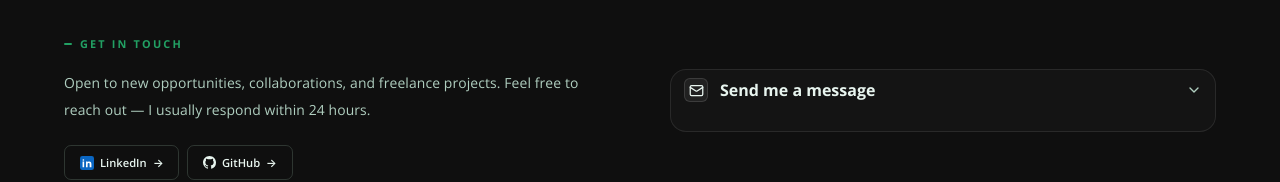
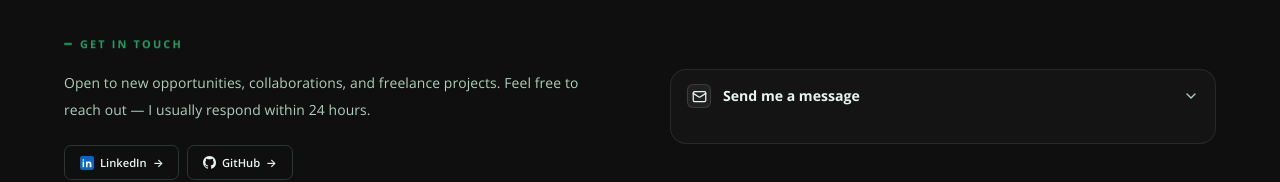
Before and after one commit to kthakur50/portfolio-react, a React (Vite) app: page / in a window 1280 px wide. Shown: the part 3801-3983 px from the top of the page. Built offline with nearby package versions, Linux system fonts and the light colour scheme; a web font is replaced by a local one.

Commit message:
Update Skill Logo

```diff
--- a/src/styles/main.css
+++ b/src/styles/main.css
@@ -1362,7 +1362,7 @@ body.light .c-message-box {
  justify-content: flex-start;
  gap: 12px;
  width: 100%;
- padding: 8px 13px;
+ padding: 14px 16px;
  border: none;
  background: transparent;
  color: var(--tx);
@@ -1370,7 +1370,7 @@ body.light .c-message-box {
  cursor: pointer;
 }
 .c-accordion-toggle:hover .c-accordion-label {
- color: var(--a2);
+ color: var(--tx);
 }
 .c-accordion-icon {
  display: flex; align-items: center; justify-content: center;
@@ -1388,7 +1388,7 @@ body.light .c-message-box {
  align-items: center;
 }
 .c-accordion-label {
- font-size: 1rem;
+ font-size: .88rem;
  font-weight: 700;
  line-height: 1;
  color: var(--tx);
```
